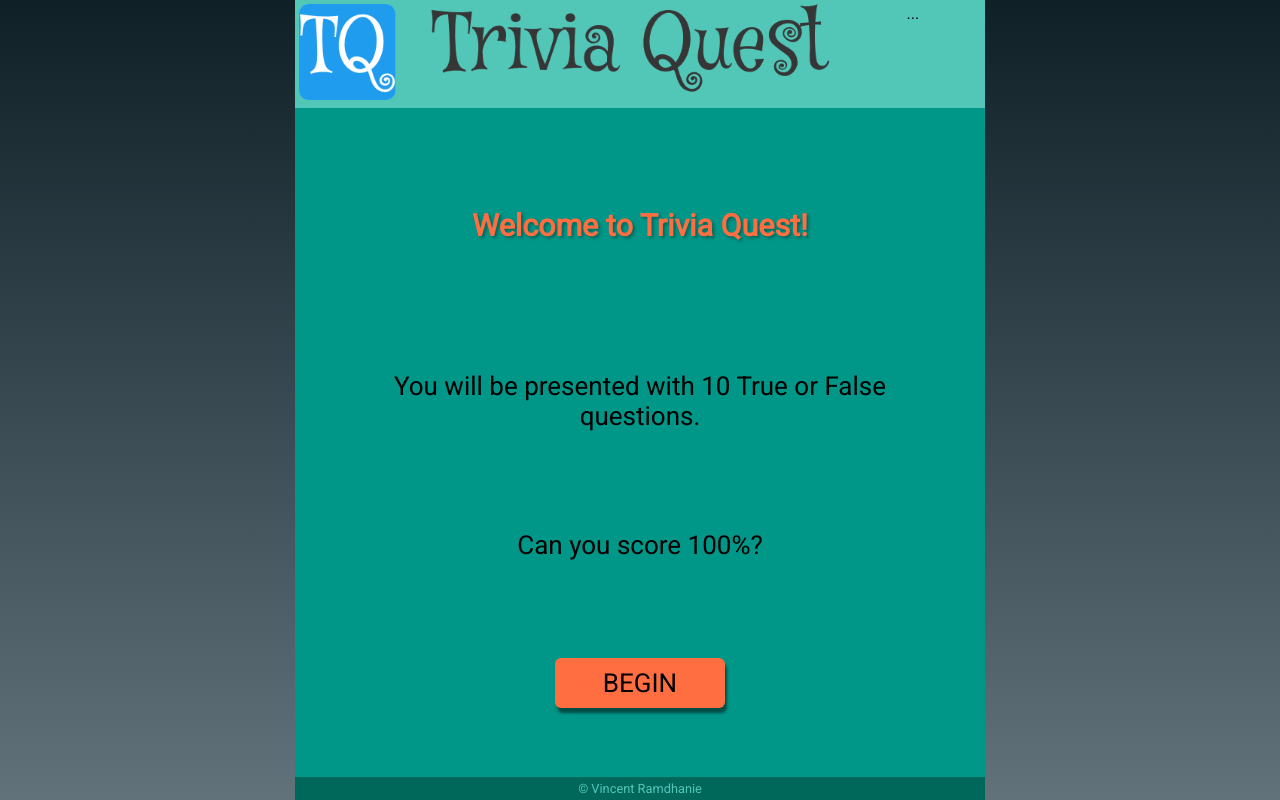
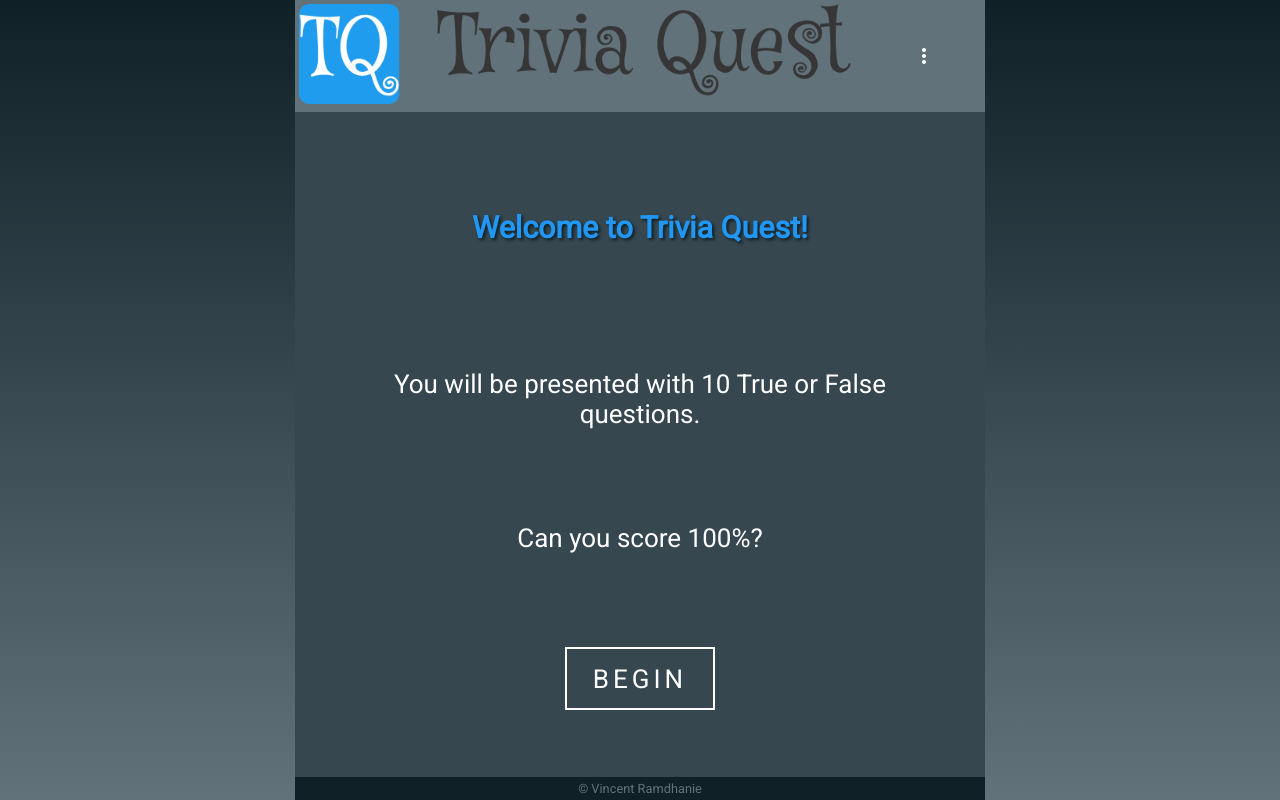
Before and after one commit to vramdhanie/quiz, a React (Create React App) app: page / in a window 1280 px wide. Built offline with nearby package versions, Linux system fonts and the light colour scheme.

Commit message:
Add button styles and react-icons

```diff
--- a/package.json
+++ b/package.json
@@ -8,11 +8,13 @@
     "@types/node": "12.12.14",
     "@types/react": "16.9.13",
     "@types/react-dom": "16.9.4",
+    "@types/react-icons": "^3.0.0",
     "@types/react-router-dom": "^5.1.3",
     "@types/styled-components": "^4.4.0",
     "local-storage-fallback": "^4.1.1",
     "react": "^16.12.0",
     "react-dom": "^16.12.0",
+    "react-icons": "^3.8.0",
     "react-router-dom": "^5.1.2",
     "react-scripts": "3.2.0",
     "styled-components": "^4.4.1",
--- a/src/common/buttons.tsx
+++ b/src/common/buttons.tsx
@@ -1,10 +1,39 @@
 import { styled } from "../styles/themes";
 
-export const Primary = styled.div`
-  background: ${props => props.theme.secondary.main};
-  color: ${props => props.theme.secondary.text};
-  box-shadow: ${props => props.theme.all.lightShadow};
+export const PrimaryButton = styled.div`
+  background: ${props => props.theme.primary.dark};
+  color: ${props => props.theme.all.white};
   width: 150px;
   padding: 10px;
   border-radius: 6px;
+
+  border: 2px solid ${props => props.theme.primary.main};
+  text-transform: uppercase;
+  text-decoration: none;
+  letter-spacing: ${props => props.theme.all.mainSpacing};
+
+  padding: 0.9rem 1.6rem;
+  display: inline-block;
+  transition: ${props => props.theme.all.mainTransition};
+  cursor: pointer;
+  &:hover {
+    background: transparent;
+    color: ${props => props.theme.primary.dark};
+  }
 `;
+
+export const WhiteButton = styled.div`
+  text-transform: uppercase;
+  text-decoration: none;
+  letter-spacing: ${props => props.theme.all.mainSpacing};
+  color: ${props => props.theme.all.white};
+  border: 2px solid ${props => props.theme.primary.text};
+  padding: 0.9rem 1.6rem;
+  display: inline-block;
+  transition: ${props => props.theme.all.mainTransition};
+  cursor: pointer;
+  &:hover {
+    background: ${props => props.theme.primary.text};
+    color: ${props => props.theme.primary.main};
+  }
+`;
--- a/src/components/App/app.tsx
+++ b/src/components/App/app.tsx
@@ -2,10 +2,12 @@
 import styled, { ThemeProvider } from "styled-components";
 import { StyledProps } from "../../utils/interfaces";
 import { BrowserRouter as Router, Route } from "react-router-dom";
-import { lightTheme } from "../../styles/themes";
+import { darkTheme } from "../../styles/themes";
 import Header from "../Header/header";
 import Footer from "../Footer/footer";
 import Home from "../Home/home";
+import Quiz from "../Quiz/quiz";
+import Score from "../Score/score";
 
 const ThemedMain = styled.main`
   flex: 1;
@@ -20,7 +22,7 @@
 `;
 
 const App: React.FC<StyledProps> = ({ className }) => {
-  const [theme] = useState(lightTheme);
+  const [theme] = useState(darkTheme);
   return (
     <ThemeProvider theme={theme}>
       <div className={className}>
@@ -32,6 +34,12 @@
             </Route>
             <Route path="/settings">
               <p>Settings</p>
+            </Route>
+            <Route path="/quiz">
+              <Quiz />
+            </Route>
+            <Route path="/score">
+              <Score />
             </Route>
           </Router>
         </ThemedMain>
--- a/src/components/Header/header.tsx
+++ b/src/components/Header/header.tsx
@@ -3,6 +3,7 @@
 import { styled } from "../../styles/themes";
 import { StyledProps } from "../../utils/interfaces";
 import logo from "../../images/logo.png";
+import { MdMoreVert } from "react-icons/md";
 
 const ThemedHeader = styled.header`
   background: ${props => props.theme.primary.light};
@@ -18,7 +19,9 @@
       <div className="left">
         <img src={logo} alt="Trivia Quest Logo" className="logo" />
       </div>
-      <div className="right">...</div>
+      <div className="right">
+        <MdMoreVert />
+      </div>
     </ThemedHeader>
   );
 };
@@ -30,10 +33,14 @@
   }
 
   .left {
-    flex: 4;
+    flex: 5;
   }
 
   .right {
     flex: 1;
+    display: flex;
+    justify-content: center;
+    align-items: center;
+    font-size: 1.5rem;
   }
 `;
--- a/src/components/Home/home.tsx
+++ b/src/components/Home/home.tsx
@@ -2,7 +2,7 @@
 import { styled } from "../../styles/themes";
 import { StyledProps } from "../../utils/interfaces";
 import { Link } from "react-router-dom";
-import { Primary } from "../../common/buttons";
+import { WhiteButton } from "../../common/buttons";
 
 const ThemedSection = styled.section`
   width: 100%;
@@ -30,7 +30,7 @@
       <div className="callout">Can you score 100%?</div>
 
       <Link to="/quiz" className="action">
-        <Primary>BEGIN</Primary>
+        <WhiteButton>BEGIN</WhiteButton>
       </Link>
     </ThemedSection>
   );
```
Also changed, not shown: public/manifest.json, 1 other file (tests, documents, lock files or other folders).
